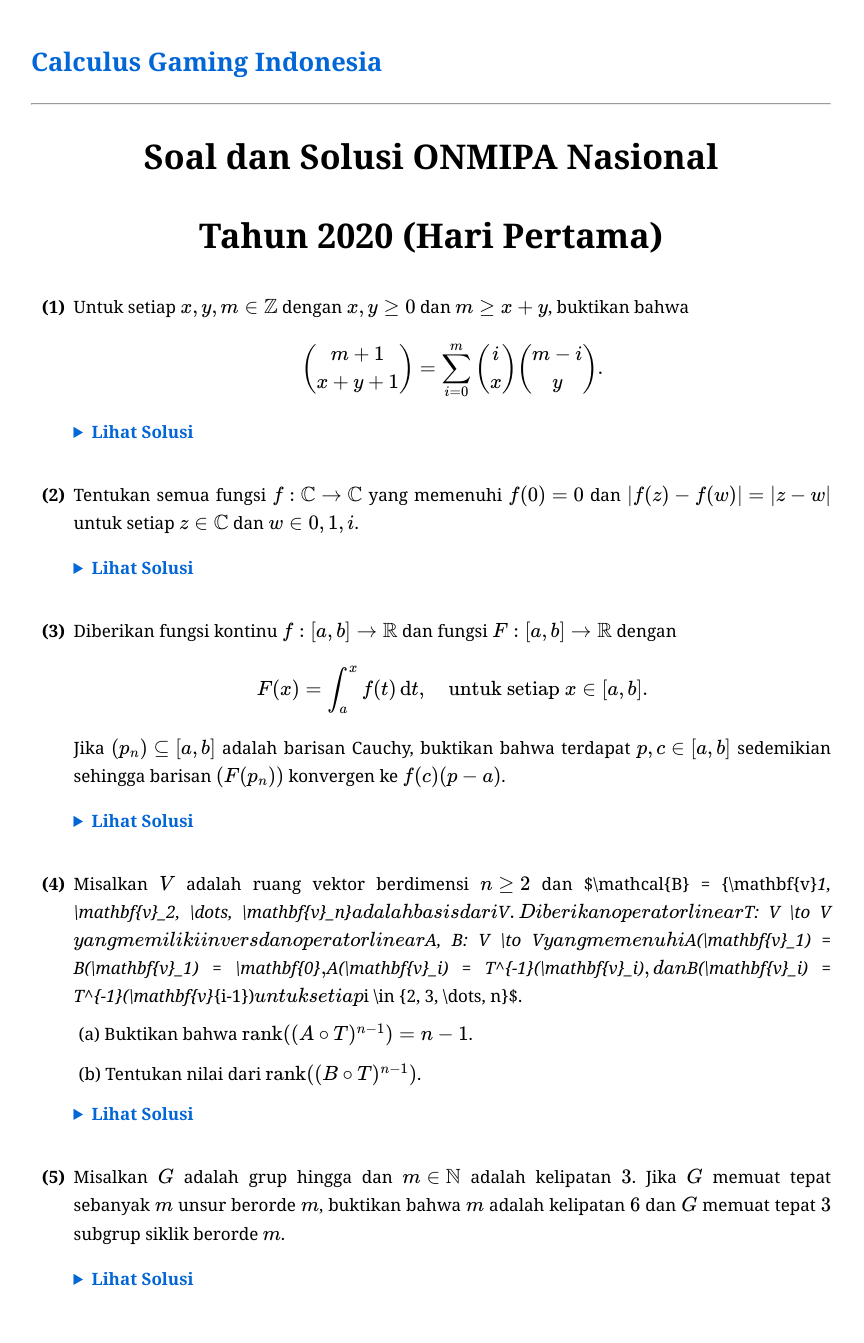
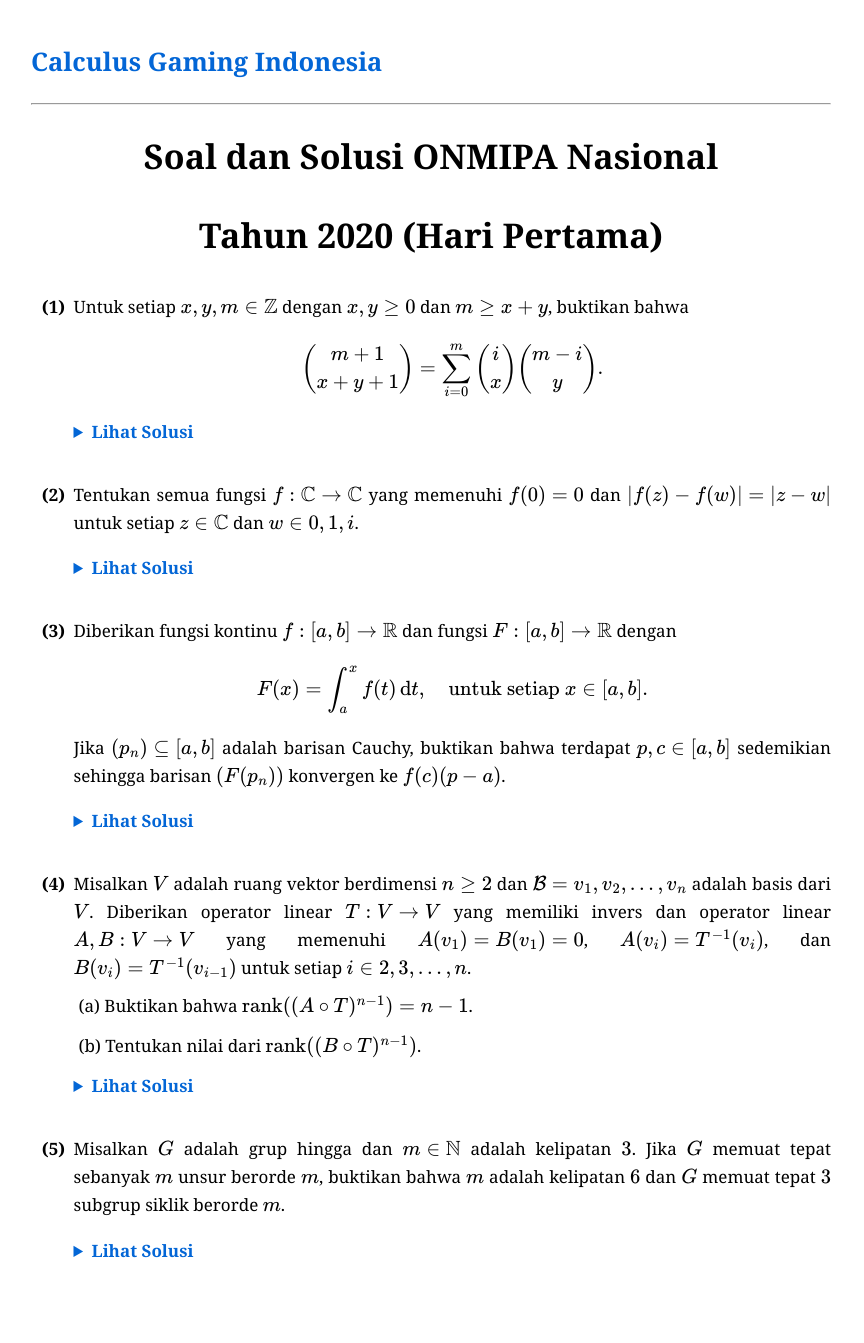
Before and after one commit to calculusgamingindonesia/calculusgamingindonesia.github.io, a Jekyll site: the page built from _posts/2026-06-29-knmipa-nas-20-1.md, in a window 1280 px wide. Shown: the whole page, without its empty margins (209-1073 px from the left). Built offline with Jekyll 4.4.1, drawn with Linux system fonts in a browser that asks for light colours; some web fonts are replaced; after the commit the page ends 1315 px from its top, so only the background shows below that.

Commit message:
Update 2026-06-29-knmipa-nas-20-1.md

```diff
--- a/_posts/2026-06-29-knmipa-nas-20-1.md
+++ b/_posts/2026-06-29-knmipa-nas-20-1.md
@@ -50,7 +50,7 @@
      </div>
    </details>
 
-4. Misalkan $V$ adalah ruang vektor berdimensi $n \geq 2$ dan $\mathcal{B} = \{\mathbf{v}_1, \mathbf{v}_2, \dots, \mathbf{v}_n\}$ adalah basis dari $V$. Diberikan operator linear $T: V \to V$ yang memiliki invers dan operator linear $A, B: V \to V$ yang memenuhi $A(\mathbf{v}_1) = B(\mathbf{v}_1) = \mathbf{0}$, $A(\mathbf{v}_i) = T^{-1}(\mathbf{v}_i)$, dan $B(\mathbf{v}_i) = T^{-1}(\mathbf{v}_{i-1})$ untuk setiap $i \in \{2, 3, \dots, n\}$.
+4. Misalkan $V$ adalah ruang vektor berdimensi $n \geq 2$ dan $\mathcal{B} = \{v_1, v_2, \dots, v_n\}$ adalah basis dari $V$. Diberikan operator linear $T: V \to V$ yang memiliki invers dan operator linear $A, B: V \to V$ yang memenuhi $A(v_1) = B(v_1) = 0$, $A(v_i) = T^{-1}(v_i)$, dan $B(v_i) = T^{-1}(v_{i-1})$ untuk setiap $i \in \{2, 3, \dots, n\}$.
    * (a) Buktikan bahwa $\text{rank}((A \circ T)^{n-1}) = n - 1$.
    * (b) Tentukan nilai dari $\text{rank}((B \circ T)^{n-1})$.
 
```
